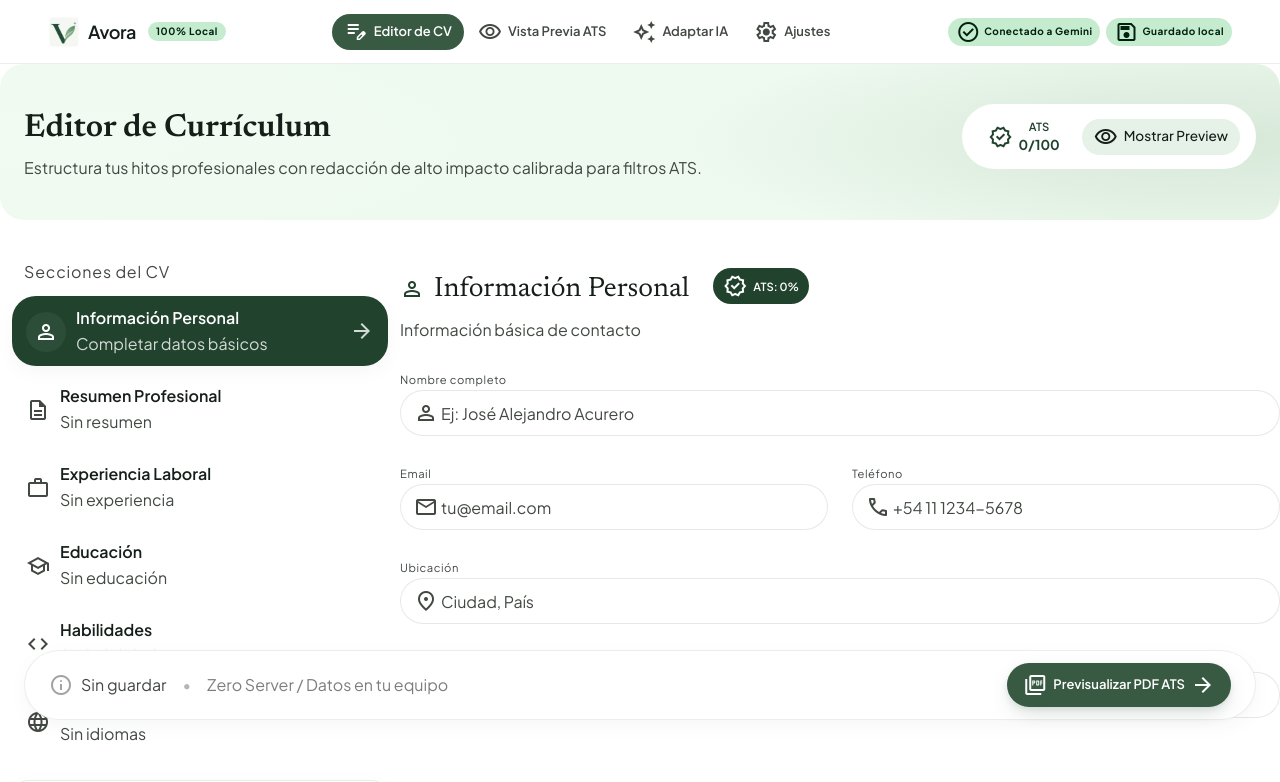
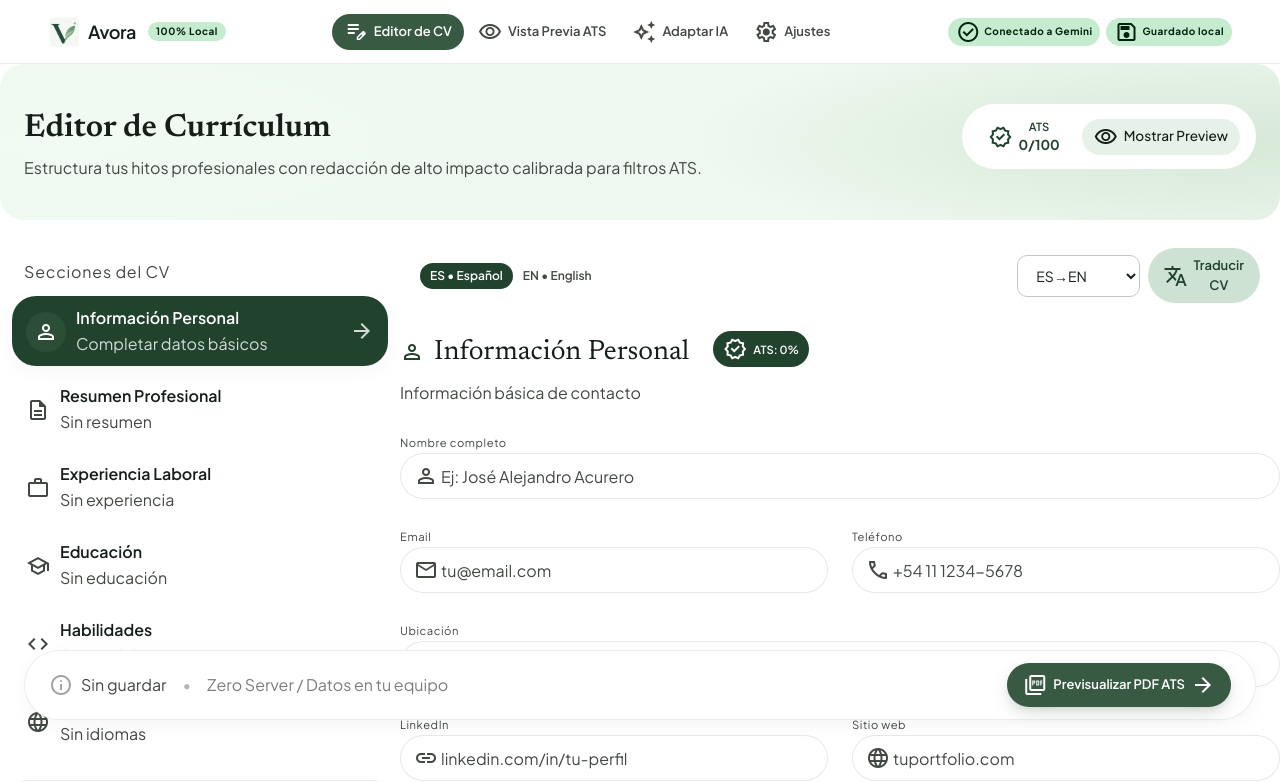
Before and after one commit to josepita0/ats-generator-friendly, a Next.js app: page /editor in a window 1280 px wide. Shown: the top 782 px of the page. Built offline with nearby package versions, Linux system fonts and the light colour scheme.

Commit message:
feat: integrate LanguageSelector in editor page
- Add LanguageSelector above EditorWorkspace

- Pass language change and translation handlers

```diff
--- a/app/editor/page.tsx
+++ b/app/editor/page.tsx
@@ -14,6 +14,7 @@ import { EditorSidebar } from "@/components/editor/EditorSidebar";
 import { EditorWorkspace } from "@/components/editor/EditorWorkspace";
 import { EditorPreviewPanel } from "@/components/editor/EditorPreviewPanel";
 import { EditorFooter } from "@/components/editor/EditorFooter";
+import { LanguageSelector } from "@/components/ui";
 
 const PdfImporter = dynamic(
   () =>
@@ -54,6 +55,13 @@ function EditorPageInner() {
     [form],
   );
 
+  const handleImport = useCallback(
+    (data: CVData) => {
+      form.handleApplyCvData(data);
+    },
+    [form],
+  );
+
   const sync = useBilingualSync({
     cvData: form.formData,
     currentLang: form.lang,
@@ -79,6 +87,8 @@ function EditorPageInner() {
         atsScore={atsScore}
         showPreview={form.showPreview}
         onTogglePreview={() => form.setShowPreview(!form.showPreview)}
+        onImport={handleImport}
+        dict={form.dict}
       />
 
       {/* Main layout: Sidebar + Workspace + Preview Panel */}
@@ -92,6 +102,16 @@ function EditorPageInner() {
         />
 
         {/* Workspace de edición */}
+
+        <div className="w-full ">
+          {/* Language Selector */}
+          <LanguageSelector
+            lang={form.lang}
+            onChange={form.handleLangChange}
+            onTranslate={handleTranslationSuccess}
+            getCvData={() => form.methods.getValues()}
+            dict={form.dict}
+          />
           <EditorWorkspace
             activeSection={editorState.activeSection}
             onSectionChange={editorState.setActiveSection}
@@ -100,6 +120,7 @@ function EditorPageInner() {
             lang={form.lang}
             cvData={form.formData}
           />
+        </div>
 
         {/* Desktop: Split-view preview panel */}
         <EditorPreviewPanel
```
Lines whose indentation alone changed are shown as unchanged.
